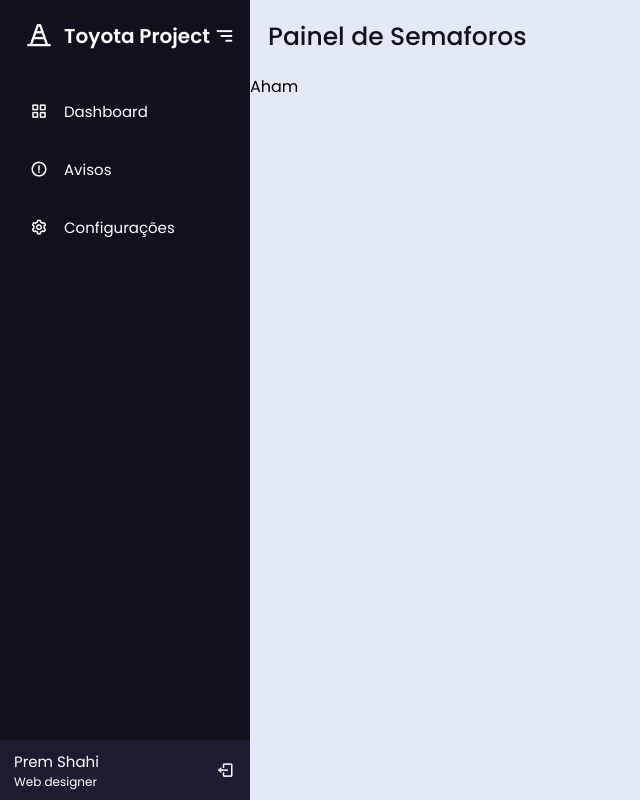
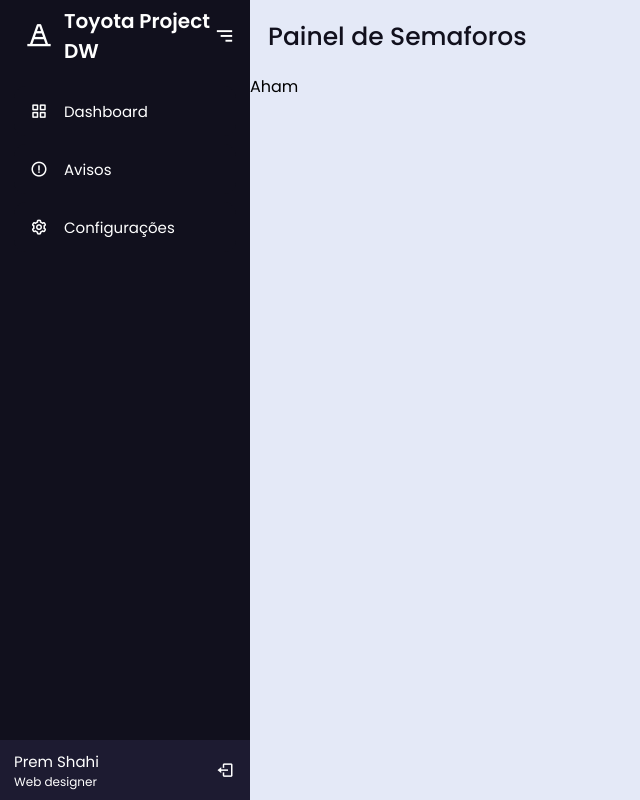
Before and after one commit to gabrielschutz/ToyotaProject, a plain HTML site: page index.html in a window 1280 px wide. Both pictures are taken after a click on the icon 39 px from the left and 36 px from the top of the page. Shown: the whole page, without its empty margins (0-640 px from the left). Drawn offline with nearby package versions, Linux system fonts and the light colour scheme.

Commit message:
teste update index.html

```diff
--- a/index.html
+++ b/index.html
@@ -13,7 +13,7 @@
   <div class="sidebar">
     <div class="logo-details">
       <i class='bx bx-traffic-cone icon'></i>
-        <div class="logo_name">Toyota Project</div>
+        <div class="logo_name">Toyota Project DW</div>
         <i class='bx bx-menu' id="btn" ></i>
     </div>
     <ul class="nav-list">
```
